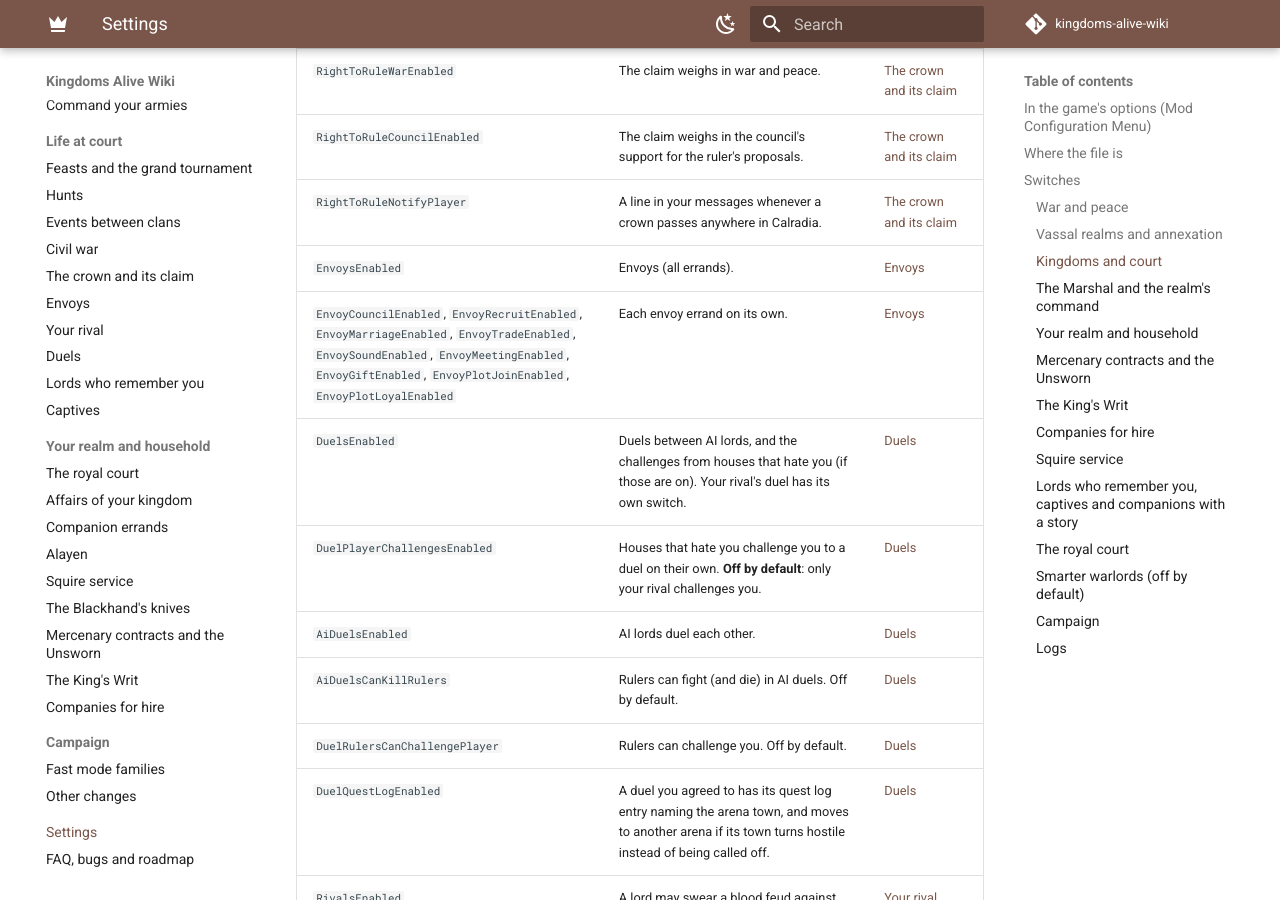
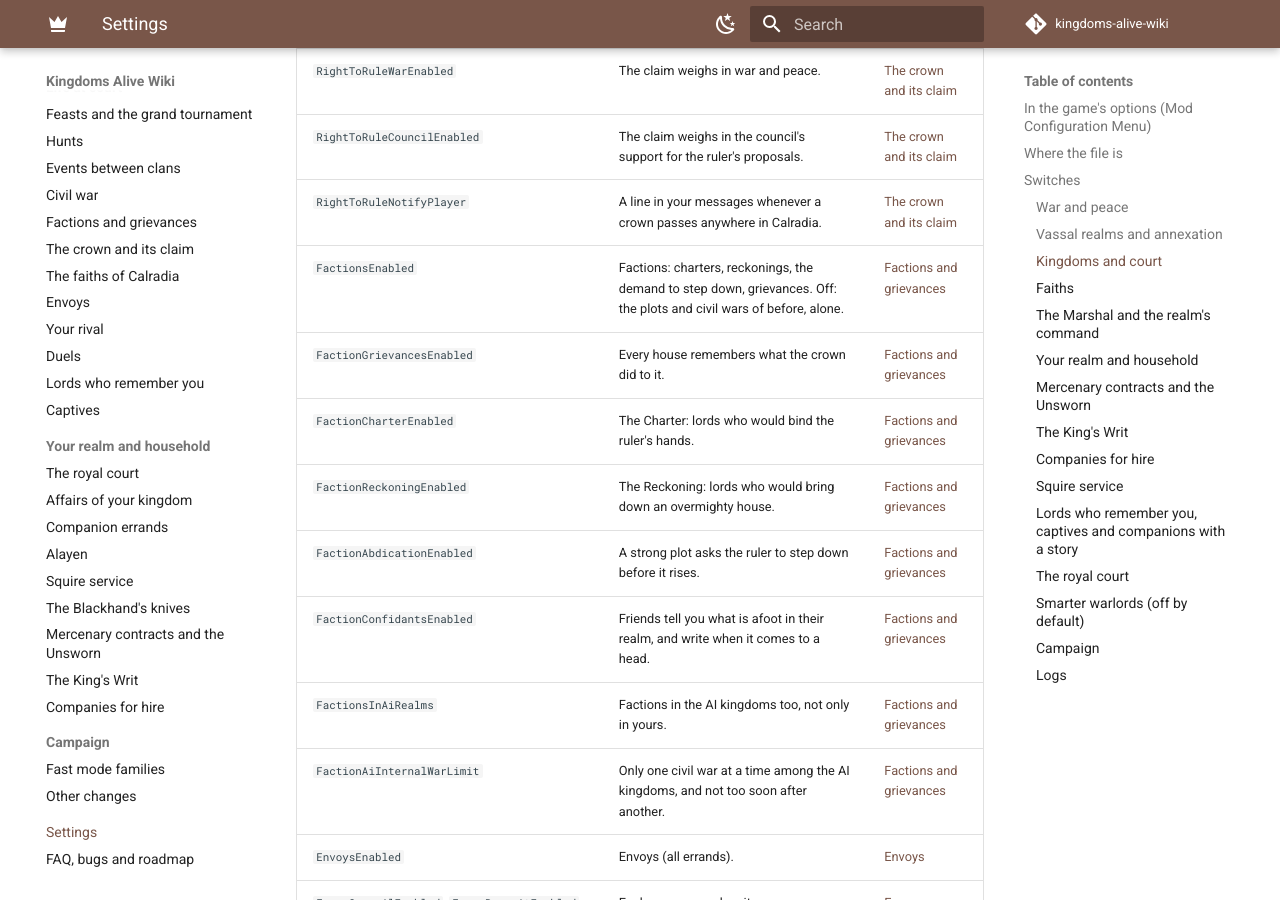
Before and after one commit to gusannerlord/kingdoms-alive-wiki, an MkDocs documentation site: the page built from docs/settings.md, in a window 1280 px wide and 900 px high, scrolled down 5718 px. Built offline with MkDocs 1.6.1 and Material for MkDocs 9.7.7, drawn with Linux system fonts in a browser that asks for light colours; comment, search, counter and statistics services are not loaded; some of the changed text lies outside the part shown.

Commit message:
Kingdoms Alive 1.2.0 and 1.3.0: the faiths of Calradia; factions and grievances (charters, reckonings, asking a ruler to step down, confidants)
Co-Authored-By: Claude Opus 5.5 <noreply@anthropic.com>

```diff
--- a/docs/settings.md
+++ b/docs/settings.md
@@ -107,6 +107,14 @@ See [Vassal realms](features/vassal-realms.md).
 | `RightToRuleWarEnabled` | The claim weighs in war and peace. | [The crown and its claim](features/succession.md#what-a-claim-does) |
 | `RightToRuleCouncilEnabled` | The claim weighs in the council's support for the ruler's proposals. | [The crown and its claim](features/succession.md#what-a-claim-does) |
 | `RightToRuleNotifyPlayer` | A line in your messages whenever a crown passes anywhere in Calradia. | [The crown and its claim](features/succession.md) |
+| `FactionsEnabled` | Factions: charters, reckonings, the demand to step down, grievances. Off: the plots and civil wars of before, alone. | [Factions and grievances](features/factions.md) |
+| `FactionGrievancesEnabled` | Every house remembers what the crown did to it. | [Factions and grievances](features/factions.md#lords-remember) |
+| `FactionCharterEnabled` | The Charter: lords who would bind the ruler's hands. | [Factions and grievances](features/factions.md#the-charter) |
+| `FactionReckoningEnabled` | The Reckoning: lords who would bring down an overmighty house. | [Factions and grievances](features/factions.md#the-reckoning-of-a-house) |
+| `FactionAbdicationEnabled` | A strong plot asks the ruler to step down before it rises. | [Factions and grievances](features/factions.md#asking-a-ruler-to-step-down) |
+| `FactionConfidantsEnabled` | Friends tell you what is afoot in their realm, and write when it comes to a head. | [Factions and grievances](features/factions.md#you-and-the-factions) |
+| `FactionsInAiRealms` | Factions in the AI kingdoms too, not only in yours. | [Factions and grievances](features/factions.md) |
+| `FactionAiInternalWarLimit` | Only one civil war at a time among the AI kingdoms, and not too soon after another. | [Factions and grievances](features/factions.md#not-too-many-civil-wars) |
 | `EnvoysEnabled` | Envoys (all errands). | [Envoys](features/envoys.md) |
 | `EnvoyCouncilEnabled`, `EnvoyRecruitEnabled`, `EnvoyMarriageEnabled`, `EnvoyTradeEnabled`, `EnvoySoundEnabled`, `EnvoyMeetingEnabled`, `EnvoyGiftEnabled`, `EnvoyPlotJoinEnabled`, `EnvoyPlotLoyalEnabled` | Each envoy errand on its own. | [Envoys](features/envoys.md) |
 | `DuelsEnabled` | Duels between AI lords, and the challenges from houses that hate you (if those are on). Your rival's duel has its own switch. | [Duels](features/duels.md) |
@@ -121,6 +129,20 @@ See [Vassal realms](features/vassal-realms.md).
 | `RivalTownAmbushEnabled` | Your rival's thugs can ambush you in a town's streets. | [Your rival](features/rival.md) |
 | `RivalDuelEnabled` | The rivalry ends in a duel to the death in the arena. | [Your rival](features/rival.md) |
 | `RivalSmearEnabled` | Your rival can speak against you to the ruler of their realm (-3 relation, once). | [Your rival](features/rival.md) |
+
+### Faiths
+See [The faiths of Calradia](features/faiths.md).
+
+| Switch | What it does |
+|---|---|
+| `FaithEnabled` | Every people keeps a faith: priests, festivals, the sacred months, pilgrimages and blessings. Off: none of it. |
+| `FaithPriestsEnabled` | A priest of the town's faith in every town, who gives the faithful his recruits. |
+| `FaithFestivalsEnabled` | Each faith's great festival, once a year in its holy town. |
+| `FaithSacredMonthsEnabled` | Every autumn the Aserai realms go to no war and raid nothing, and whoever attacks them then is cursed. |
+| `FaithPilgrimageEnabled` | You can ask a priest of your faith to send you on pilgrimage. |
+| `FaithBlessingsEnabled` | Festivals and pilgrimages leave a blessing on your company: morale, march or healing. |
+| `FaithConversionEnabled` | You can take up another faith with one of its priests. |
+| `FaithRelationsEnabled` | Lords of the same faith quarrel less, and marry across faiths less often. |
 
 ### The Marshal and the realm's command
 See [Command your armies](features/command-your-armies.md).
@@ -336,4 +358,4 @@ See [Smarter warlords](features/command-your-armies.md#smarter-warlords-off-by-d
 | `ApplyToWeapons` | Weapons get cheaper too. Off = only armour. |
 
 ### Logs
-`EventLogEnabled`, `DiplomacyLogEnabled`, `CourtMeasureLogEnabled`, `RivalLogEnabled`, `MercContractLogEnabled`, `SquireLogEnabled`, `NobleMemoryLogEnabled`, `CaptiveLogEnabled`, `StoryLogEnabled`, `FixRealmLogEnabled`, `CompanyLogEnabled` and `PrudenceLogEnabled` (AI armies, the realm's Marshals and their orders) write detailed lines to the game's log, useful only when I ask you for a log to track a bug. Off by default.
+`EventLogEnabled`, `DiplomacyLogEnabled`, `CourtMeasureLogEnabled`, `RivalLogEnabled`, `MercContractLogEnabled`, `SquireLogEnabled`, `NobleMemoryLogEnabled`, `CaptiveLogEnabled`, `StoryLogEnabled`, `FixRealmLogEnabled`, `CompanyLogEnabled`, `PrudenceLogEnabled` (AI armies, the realm's Marshals and their orders) and `FaithLogEnabled` (faiths) write detailed lines to the game's log, useful only when I ask you for a log to track a bug. Off by default.
--- a/mkdocs.yml
+++ b/mkdocs.yml
@@ -58,7 +58,9 @@ nav:
       - Hunts: features/hunts.md
       - Events between clans: features/clan-events.md
       - Civil war: features/civil-war.md
+      - Factions and grievances: features/factions.md
       - The crown and its claim: features/succession.md
+      - The faiths of Calradia: features/faiths.md
       - Envoys: features/envoys.md
       - Your rival: features/rival.md
       - Duels: features/duels.md
```
Also changed, not shown: docs/features/factions.md (added, +64 -0 lines), docs/features/faiths.md (added, +92 -0 lines), docs/index.md (+2 -0 lines).
